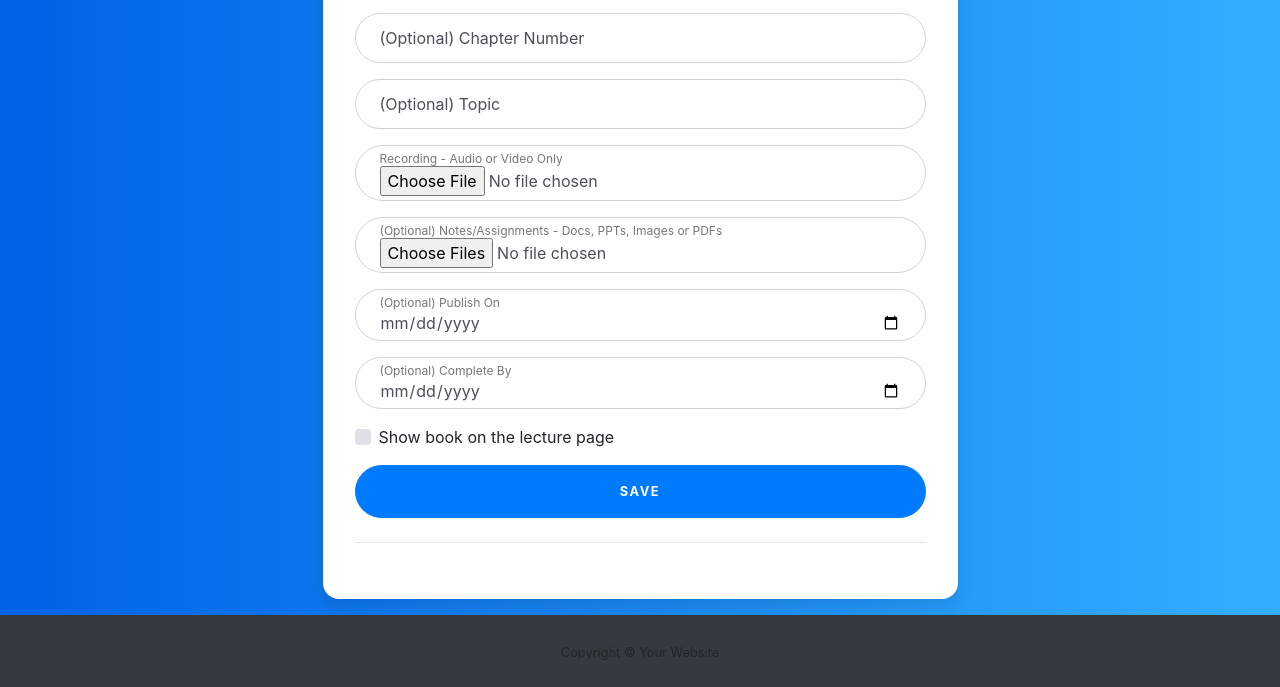
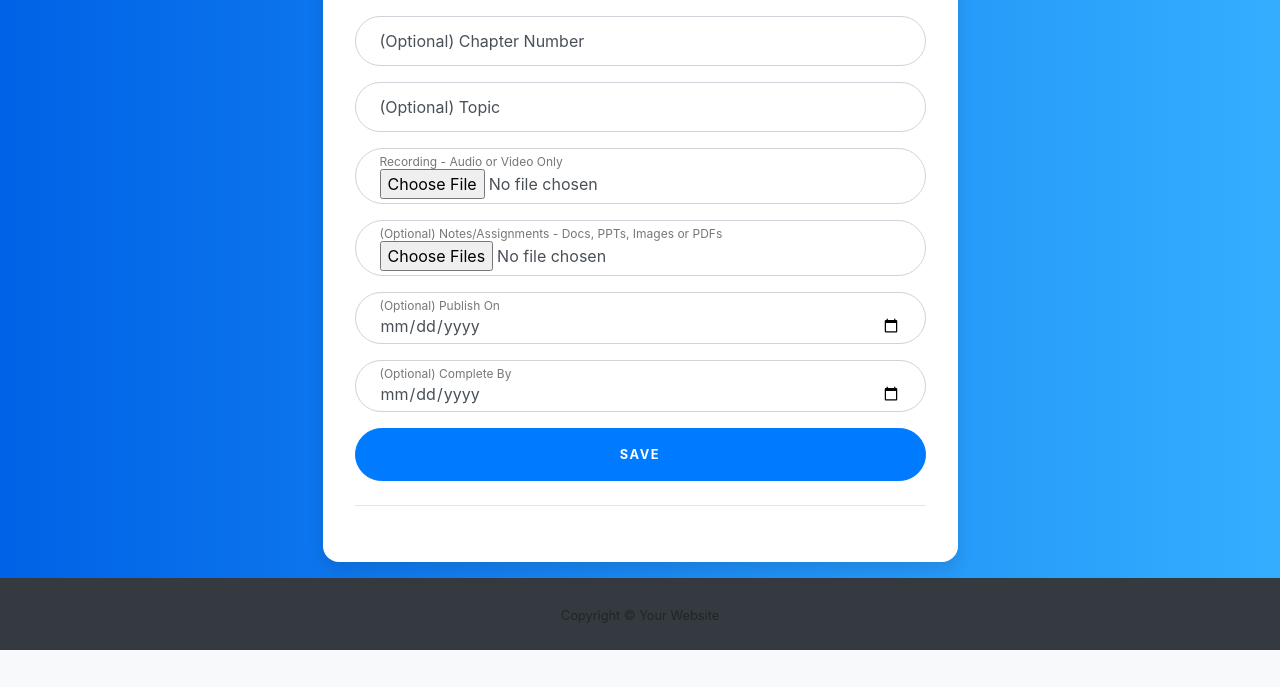
Before and after one commit to draxxxeus/virtualclassroom, a Django app: template virtualclassroom/app/templates/upload.html in a window 1280 px wide. Shown: the part 150-837 px from the top of the page. After the commit the page ends 800 px from the top, so only its background shows below. Run offline with Django 3.2, Linux system fonts and the light colour scheme; the template is opened without the code that fills it, so the values that code supplies are empty; some libraries are stand-ins or nearby versions.

Commit message:
upload template - remove option to show book

```diff
--- a/virtualclassroom/app/templates/upload.html
+++ b/virtualclassroom/app/templates/upload.html
@@ -47,11 +47,6 @@
 										<label for="topic">(Optional) Complete By</label>
 									</div>
 
-									<div class="custom-control custom-checkbox mb-3">
-										<input type="checkbox" class="custom-control-input" id="show_book" name="show_book">
-										<label class="custom-control-label" for="show_book">Show book on the lecture page</label>
-									</div>
-
 									<button class="btn btn-lg btn-primary btn-block text-uppercase" type="submit">Save</button>
 									<hr class="my-4">
 								</form>
```
